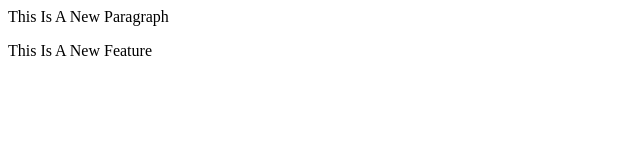
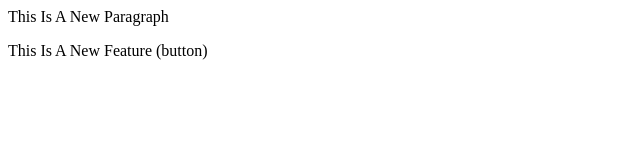
Before and after one commit to Ayesha000000/LocalRepo, a plain HTML site: page index.html in a window 1280 px wide. Shown: the full height of the page, 0-640 px from the left. Drawn offline with Linux system fonts and the light colour scheme.

Commit message:
Add Button

```diff
--- a/index.html
+++ b/index.html
@@ -1,2 +1,2 @@
 <p>This Is A New Paragraph</p>
-<p>This Is A New Feature</p>
+<p>This Is A New Feature (button)</p>
```
